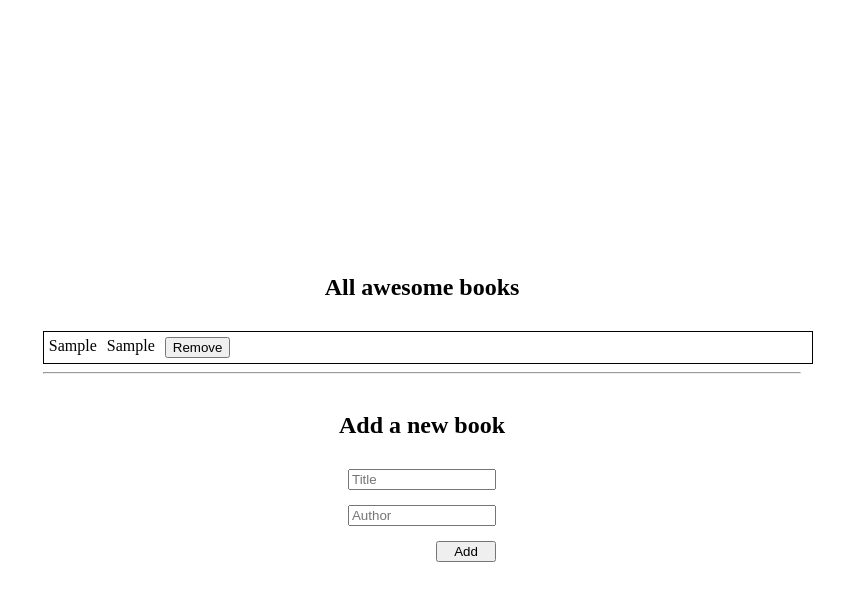
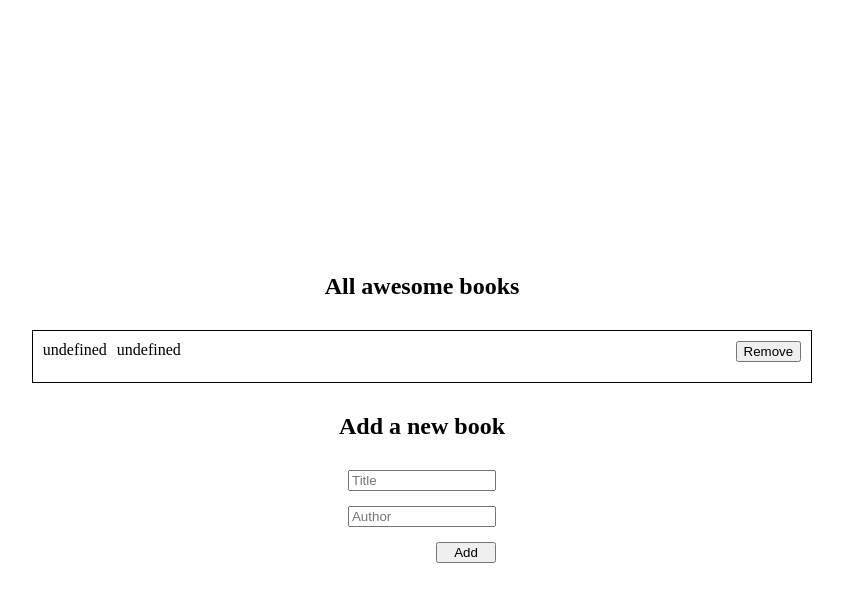
Before and after one commit to sulaimonaa/awesome-books, a website: page index.html in a window 1280 px wide. Both pictures are taken after typing "Sample", "Sample" into the empty fields and a click on the button "Add". Shown: the whole page, without its empty margins (218-1062 px from the left). Drawn offline with Linux system fonts and the light colour scheme.

Commit message:
update script, css

```diff
--- a/script.js
+++ b/script.js
@@ -1,22 +1,28 @@
-const BooksContainer = document.querySelector('.booksDisplay');
-const bookTitle = document.querySelector('#Title');
-const bookAuthor = document.querySelector('#Author');
-const form = document.querySelector('form');
+class Bookstore {
+  constructor() {
+    this.BooksContainer = document.querySelector('.booksDisplay');
+    this.bookTitle = document.querySelector('#Title');
+    this.bookAuthor = document.querySelector('#Author');
+    this.bookLibrary = [];
+    this.addBook = this.addBook.bind(this);
+  }
 
-let bookLibrary = [];
 
+storedLocal() {
   if (localStorage.getItem('books') == null) {
-  localStorage.setItem('books', JSON.stringify(bookLibrary));
+    localStorage.setItem('books', JSON.stringify(this.bookLibrary));
   }
+
 
 const store = localStorage.getItem('books');
     if (store) {
-  bookLibrary = JSON.parse(store);
+      this.bookLibrary = JSON.parse(store);
+    }
 }
 
-function createLibrary() {
-  BooksContainer.innerHTML = '';
-  bookLibrary.forEach((book, index) => {
+createLibrary() {
+  this.BooksContainer.innerHTML = '';
+  this.bookLibrary.forEach((book, index) => {
     const bookContainer = document.createElement('div');
     bookContainer.innerHTML = `
     <div class='book-list-container'>
@@ -25,44 +31,47 @@ function createLibrary() {
         <p>${book.title}</p>
         <p> ${book.author}</p>
     </div>
-       <div>
+   <div class='removeBtn'>
     <button onclick="removeBook(${index})">Remove</button>
    </div>
    </div>
 </div>
-    <hr>
     `;
-    BooksContainer.appendChild(bookContainer);
+    this.BooksContainer.appendChild(bookContainer);
   });
 }
 
-// Add New Book to The List
-function addBook(e) {
+addBook(e) {
   e.preventDefault();
-  const newBooks = {
-    title: bookTitle.value,
-    author: bookAuthor.value,
-  };
+  const titleBook = this.bookTitle.value;
+  const authorBook = this.bookAuthor.value;
+  const newBooks = { titleBook, authorBook };
 
-  bookLibrary.push(newBooks);
-  localStorage.setItem('books', JSON.stringify(bookLibrary));
+  this.bookLibrary.push(newBooks);
+  localStorage.setItem('books', JSON.stringify(this.bookLibrary));
 
-  createLibrary();
+  this.createLibrary();
 
   // Reset input fields
-  bookTitle.value = '';
-  bookAuthor.value = '';
+  this.bookTitle.value = '';
+  this.bookAuthor.value = '';
+
+
+}
 }
 
-// Add New Book to The List
+const objectOne = new Bookstore();
 
 function removeBook(index) {
-  bookLibrary = bookLibrary.filter((book, bookIndex) => bookIndex !== index);
-  localStorage.setItem('books', JSON.stringify(bookLibrary));
+  objectOne.bookLibrary = objectOne.bookLibrary.filter((book, bookIndex) => bookIndex !== index);
+  localStorage.setItem('books', JSON.stringify(objectOne.bookLibrary));
 
-  createLibrary();
+  objectOne.createLibrary();
 }
-form.addEventListener('submit', addBook);
 
-createLibrary();
+const form = document.querySelector('form');
+form.addEventListener('submit', objectOne.addBook);
+
+objectOne.storedLocal();
+objectOne.createLibrary();
 removeBook();
--- a/style.css
+++ b/style.css
@@ -11,19 +11,24 @@
 
 .booksDisplay {
     width: 100%;
+    border: 1px solid #000;
+    padding: 10px;
 }
 
 .book-list-container {
-    width: 100%;
     display: flex;
     justify-content: space-between;
-    border: 1px solid #000;
-    padding: 5px;
+    margin-bottom: 10px;
 }
 
 .book-list-container div {
     display: flex;
     gap: 10px;
+    width: 100%;
+}
+
+.removeBtn {
+  justify-content: end;
 }
 
 .booksDisplay p {
```
Lines whose indentation alone changed are shown as unchanged.
